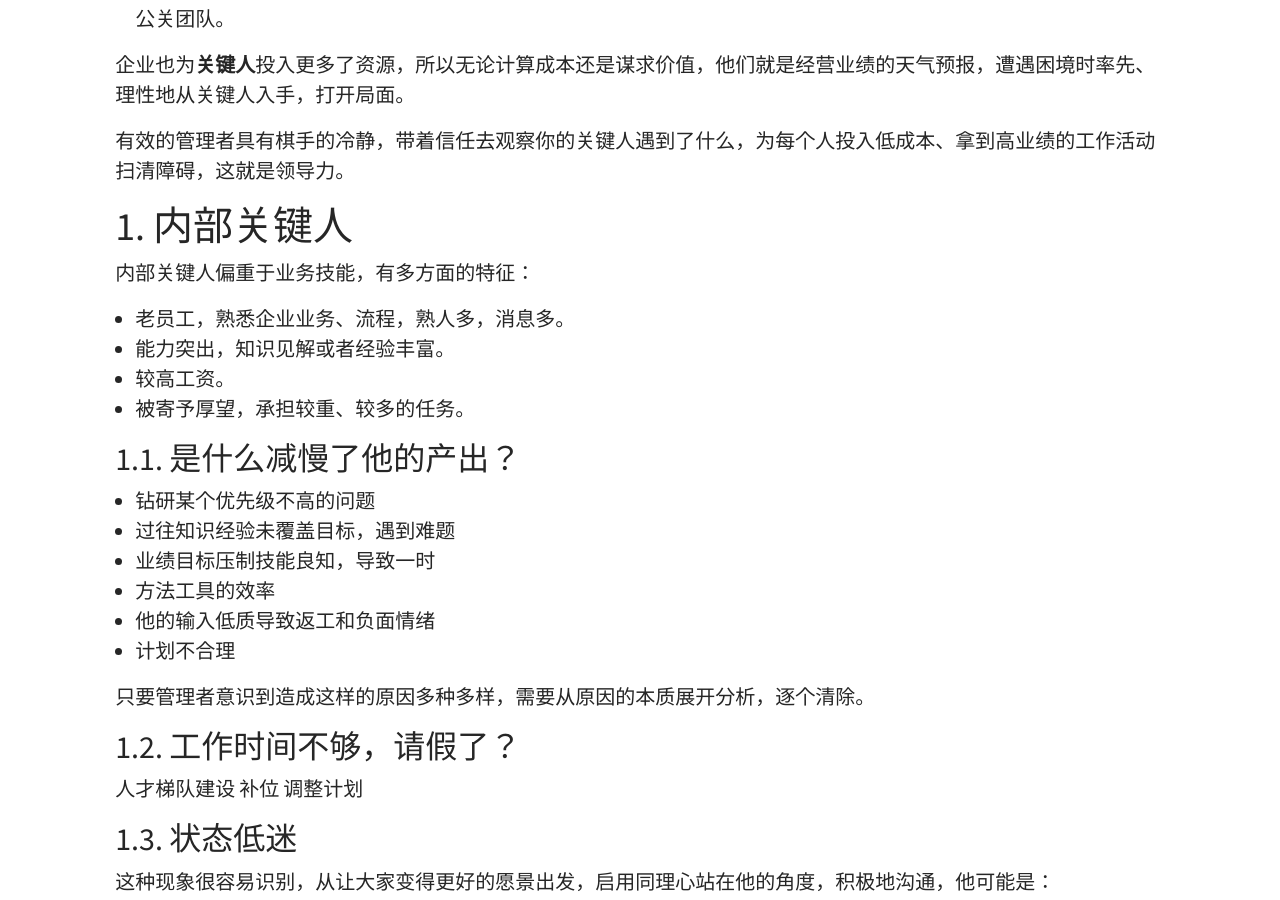
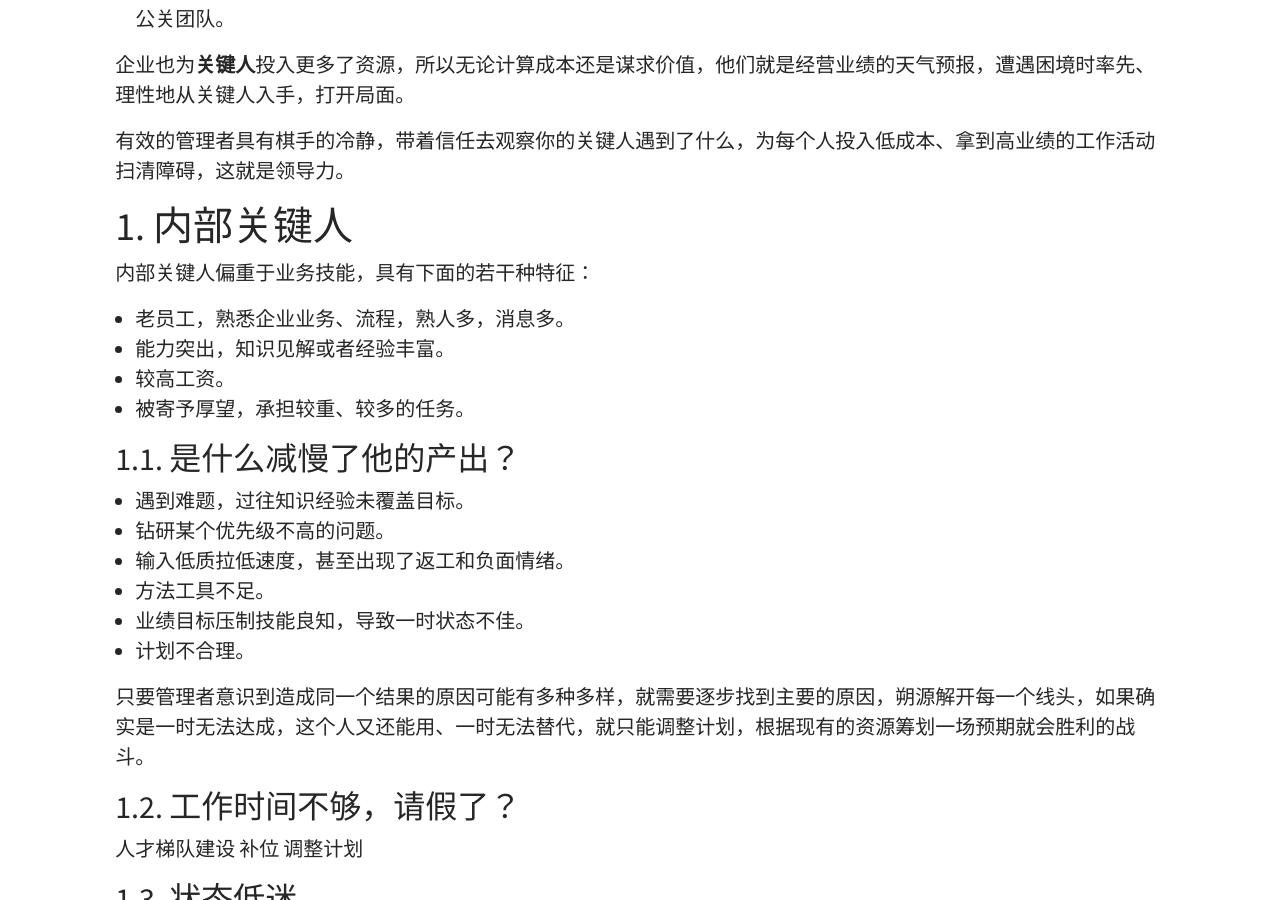
Before and after one commit to hubugui/hubugui.github.io, a Jekyll site: the page built from _posts/2022-10-29-团队创造价值低-3-关键人.md, in a window 1280 px wide and 900 px high, scrolled down 771 px. Built offline with Jekyll 4.4.1, drawn with Linux system fonts in a browser that asks for light colours; comment, search, counter and statistics services are not loaded.

Commit message:
Update 2022-10-29-团队创造价值低-3-关键人.md

```diff
--- a/_posts/2022-10-29-团队创造价值低-3-关键人.md
+++ b/_posts/2022-10-29-团队创造价值低-3-关键人.md
@@ -31,7 +31,7 @@ excerpt_separator: <!--more-->
 
 # 1. 内部关键人
 
-内部关键人偏重于业务技能，有多方面的特征：
+内部关键人偏重于业务技能，具有下面的若干种特征：
 
 * 老员工，熟悉企业业务、流程，熟人多，消息多。
 * 能力突出，知识见解或者经验丰富。
@@ -40,14 +40,14 @@ excerpt_separator: <!--more-->
 
 ## 1.1. 是什么减慢了他的产出？
 
-* 钻研某个优先级不高的问题
-* 过往知识经验未覆盖目标，遇到难题
-* 业绩目标压制技能良知，导致一时
-* 方法工具的效率
-* 他的输入低质导致返工和负面情绪
-* 计划不合理
+* 遇到难题，过往知识经验未覆盖目标。
+* 钻研某个优先级不高的问题。
+* 输入低质拉低速度，甚至出现了返工和负面情绪。
+* 方法工具不足。
+* 业绩目标压制技能良知，导致一时状态不佳。
+* 计划不合理。
 
-只要管理者意识到造成这样的原因多种多样，需要从原因的本质展开分析，逐个清除。
+只要管理者意识到造成同一个结果的原因可能有多种多样，就需要逐步找到主要的原因，朔源解开每一个线头，如果确实是一时无法达成，这个人又还能用、一时无法替代，就只能调整计划，根据现有的资源筹划一场预期就会胜利的战斗。
 
 ## 1.2. 工作时间不够，请假了？
 
```
